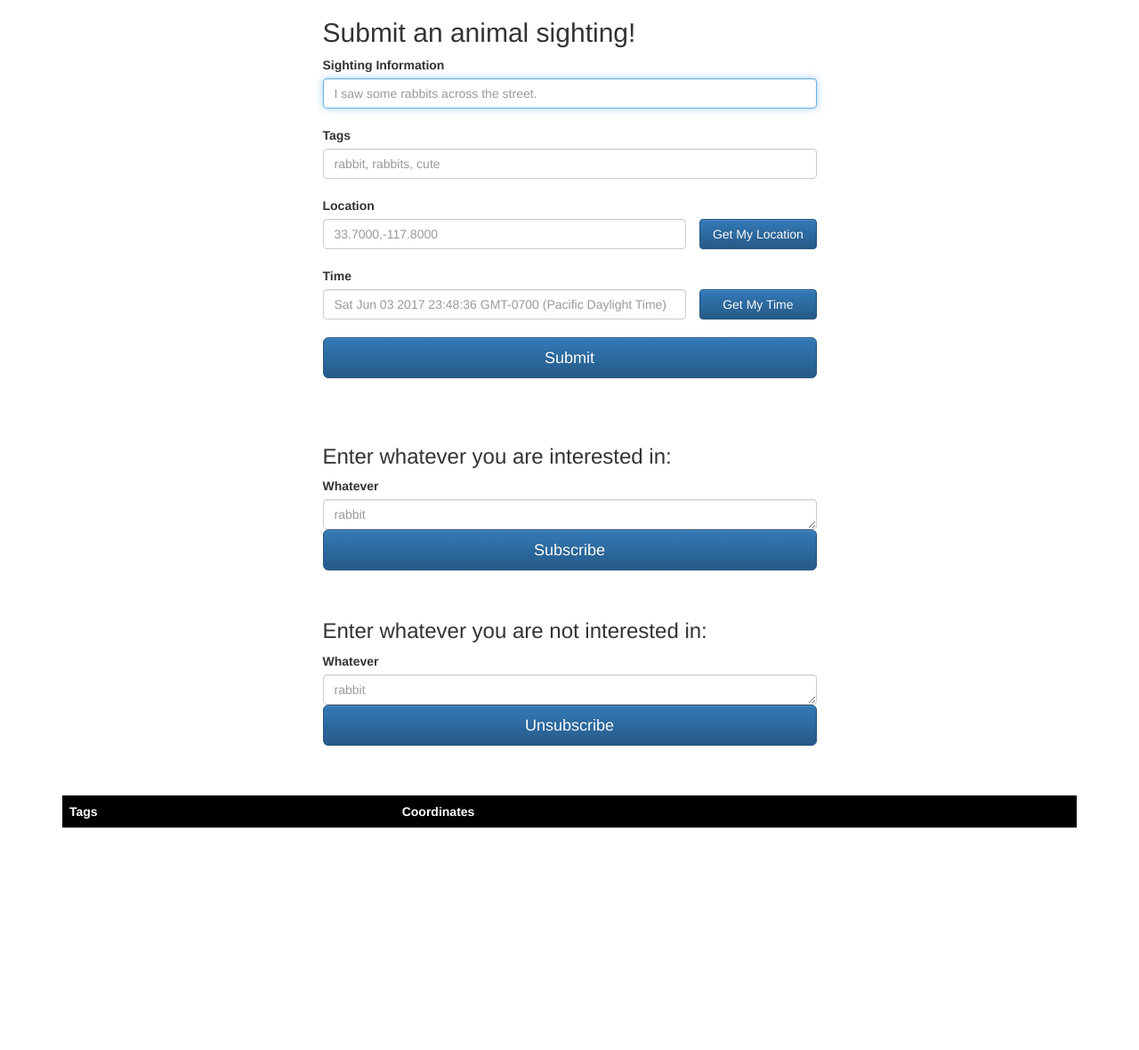
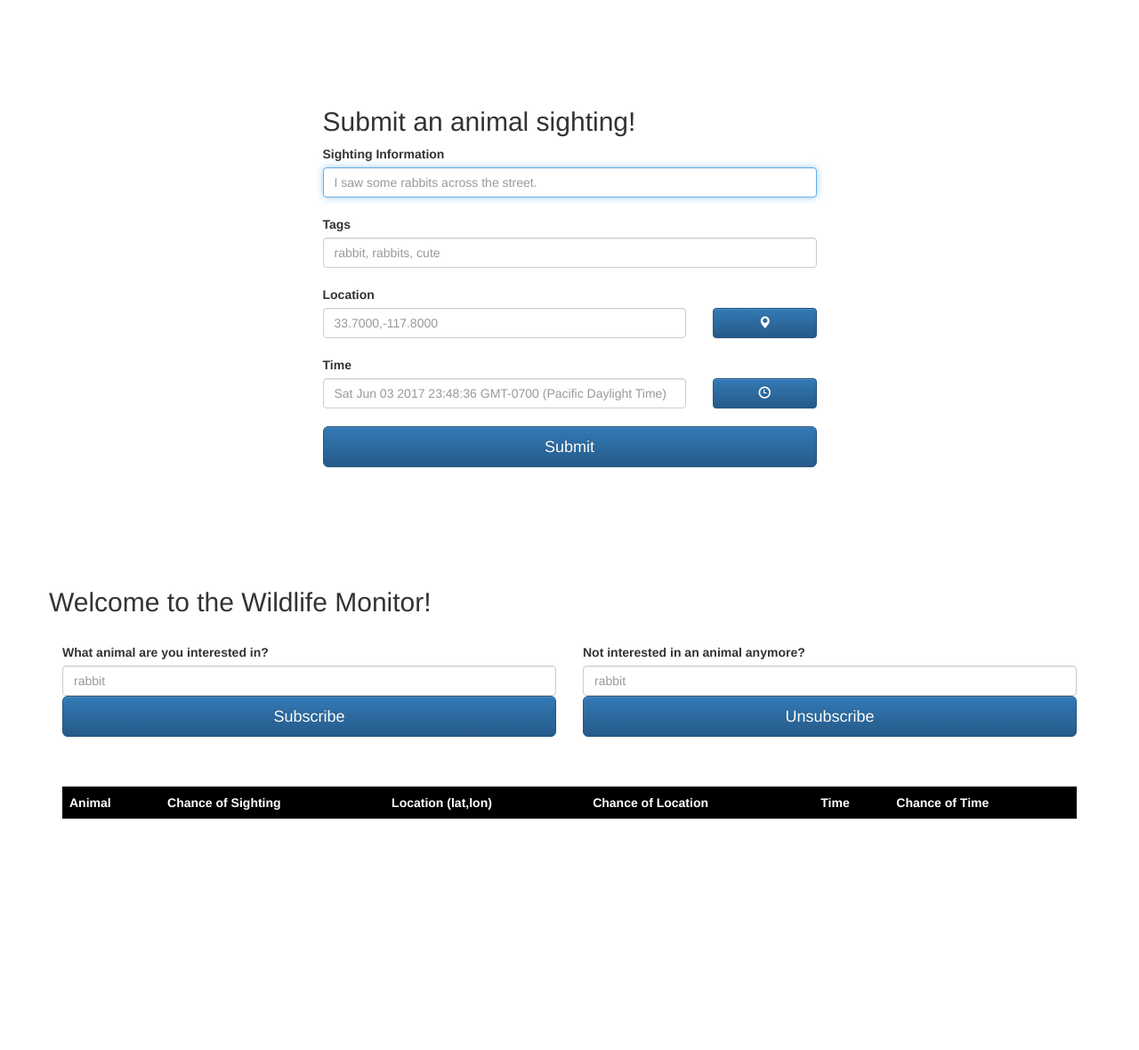
Before and after one commit to ashwinsachar/Habitat-Tracking, a website: page views/form.html in a window 1280 px wide. Shown: the whole page at 89% size. Before the commit the page ends 950 px from the top, so only its background shows below. Drawn offline with nearby package versions, Linux system fonts and the light colour scheme; no server answers.

Commit message:
Improved the UI in form. Fixed some stuff in the relevance filter. Made ... friendlier messages for the console in server. Swapped coordinates to (lat,lon) instead of (lon,lat).

```diff
--- a/views/form.html
+++ b/views/form.html
@@ -30,6 +30,11 @@
 			<div class="row">
 				<div class="col-md-3"></div>
 				<div class="col-md-6">
+					<br/>
+					<br/>
+					<br/>
+					<br/>
+					<br/>
 					<form class="form-group" id="publish" action="" method="post" enctype="application/json">
 						<h2>Submit an animal sighting!</h2>
 						<label for="text">Sighting Information</label>
@@ -43,8 +48,10 @@
 							<div class="col-sm-9">
 								<input type="text" id="coords" name="coords" class="form-control" placeholder="33.7000,-117.8000" required>
 							</div>
-							<div class="col-sm-3 no-left-padding">
-								<button class="btn btn-md btn-primary btn-block" type="button" onclick="getLocation()">Get My Location</button>
+							<div class="col-sm-3">
+								<button class="btn btn-md btn-primary btn-block" type="button" onclick="getLocation()">
+									<span class="glyphicon glyphicon-map-marker"></span>
+								</button>
 							</div>
 						</div>
 						<input type="hidden" id="current_coords" name="current_coords" class="form-control">
@@ -54,11 +61,12 @@
 							<div class="col-sm-9">
 								<input type="text" id="time" name="time" class="form-control " placeholder="Sat Jun 03 2017 23:48:36 GMT-0700 (Pacific Daylight Time)" required>
 							</div>
-							<div class="col-sm-3 no-left-padding">
-								<button class="btn btn-md btn-primary btn-block" type="button" onclick="getTime()">Get My Time</button>
+							<div class="col-sm-3">
+								<button class="btn btn-md btn-primary btn-block" type="button" onclick="getTime()">
+									<span class="glyphicon glyphicon-time"></span>
+								</button>
 							</div>
 						</div>
-
 						<input type="hidden" id="current_time" name="current_time" class="form-control">
 						<br/>
 						<!--
@@ -71,33 +79,61 @@
 					</form>
 					<br/>
 					<br/>
-					<div class="form-group" id="channel" >
-					<h3>Enter whatever you are interested in:</h3>
-						<label for="whatever">Whatever</label>
-					    <textarea id= "channel_name" class="form-control" name="channel_name" placeholder="rabbit" rows="1" cols="70"></textarea>
-					    <button id ="subscribe" class="btn btn-lg btn-primary btn-block" type="button">Subscribe</button>
-				</div>
 					<br/>
-				<div class="form-group" id="channel" >
-					<h3>Enter whatever you are not interested in:</h3>
-						<label for="whatever">Whatever</label>
-					    <textarea id= "channel_name" class="form-control" name="channel_name" placeholder="rabbit" rows="1" cols="70"></textarea>
-					    <button id ="unsubscribe" class="btn btn-lg btn-primary btn-block" type="button">Unsubscribe</button>
-				</div>
+					<br/>
+					<br/>
+
 				</div>
 				<div class="col-md-3">
 				</div>
 
 			</div> <!-- row -->
+		</div>
+		<div class="container">
+			<div class="row">
+				<h2>Welcome to the Wildlife Monitor!</h2>
+				<br/>
+				<div class="col-md-6">
+					<div class="form-group" id="channel" >
+
+							<label for="sub_channel">What animal are you interested in?</label>
+							<input type="text" id= "sub_channel_name" class="form-control" name="channel_name" placeholder="rabbit">
+							<button id ="subscribe" class="btn btn-lg btn-primary btn-block" type="button">Subscribe</button>
+					</div>
+				</div>
+				<div class="col-md-6">
+					<div class="form-group" id="channel" >
+							<label for="unsub_channel">Not interested in an animal anymore?</label>
+							<input type="text" id= "unsub_channel_name" class="form-control" name="channel_name" placeholder="rabbit">
+							<button id ="unsubscribe" class="btn btn-lg btn-primary btn-block" type="button">Unsubscribe</button>
+					</div>
+				</div>
+			</div>
 			<div class="messages">
 				<br/>
 				<br/>
 				<table class="table" style="width:100%;">
 					<tr style="color:white;background:black;">
-							<th>Tags</th>
-							<th>Coordinates</th>
+						<th>Animal</th>
+						<th>Chance of Sighting</th>
+						<th>Location (lat,lon)</th>
+						<th>Chance of Location</th>
+						<th>Time</th>
+						<th>Chance of Time</th>
 					</tr>
 				</table>
+				<br/>
+				<br/>
+				<br/>
+				<br/>
+				<br/>
+				<br/>
+				<br/>
+				<br/>
+				<br/>
+				<br/>
+				<br/>
+				<br/>
 			</div>
 		</div>
 		<script>
@@ -111,7 +147,7 @@
 			$('#publish').submit(function(e){
 				e.preventDefault();
 				getCurrentTime();
-     			var channel = $('#tags').val(); //channel subscription name
+     			//var channel = $('#tags').val(); //channel subscription name
 
      			var data = {
      				text: $('#text').val(),
@@ -129,13 +165,13 @@
 
 			// subscribe to channel
 			$('#subscribe').click(function(){
-				var channel = $('#channel_name').val();
+				var channel = $('#sub_channel_name').val();
 				socket.emit('subscribe', channel);
 			});
 
 			// unsubscribe to channel
 			$('#unsubscribe').click(function(){
-				var channel = $('#channel_name').val();
+				var channel = $('#unsub_channel_name').val();
 				socket.emit('unsubscribe', channel);
 			});
 
@@ -143,9 +179,10 @@
 				console.log('Inside Message received on client side: ' + data);
 
 
-		            var html = "<tr><td>"+  data.text +"</td><td>"+ data.coords +"</td></tr>"
+				var html = "<tr><td>" +  data[0] +"</td><td>"+ data[1] +"</td><td>"+ data[2] +"</td><td>"
+							+ data[3] +"</td><td>"+ data[4] +"</td><td>"+ data[5] +"</td></tr>";
+
 				$('.table').append(html);
-
 			});
 
 
@@ -168,14 +205,13 @@
 				if (navigator.geolocation) {
 					navigator.geolocation.getCurrentPosition(showPosition);
 				} else {
-					//err.innerHTML = "Geolocation is not supported by this browser.";
+					alert("Geolocation is not supported by this browser.");
 				}
 
 				function showPosition(position) {
+					lat = position.coords.latitude;
 					lon = position.coords.longitude;
-					lat = position.coords.latitude;
-					coord.value = lon + ',' + lat;
-					//current_coords.value = lon + ',' + lat;
+					coord.value = lat + ',' + lon;
 				}
 			}
 
@@ -192,16 +228,18 @@
 
 				} else {
 					//err.innerHTML = "Geolocation is not supported by this browser.";
+					alert("Geolocation is not supported by this browser.");
 				}
 
 				function geoSuccess(pos) {
+					current_lat = pos.coords.latitude;
 					current_lon = pos.coords.longitude;
-					current_lat = pos.coords.latitude;
-					current_coords.value = current_lon + ',' + current_lat;
+					current_coords.value = current_lat + ',' + current_lon;
 					//alert(current_lon + "/" + current_lat + " success");
 				}
 				function geoFail(pos) {
-					alert(current_lon + "/" + current_lat + " fail");
+					//alert(current_lat + "/" + current_lon + " fail");
+					alert("Geolocation is not supported by this browser.");
 				}
 			}
 
```
Also changed, not shown: redis-socket-sj.js (+27 -9 lines), relevanceFilt.js (+7 -7 lines). Lines whose indentation alone changed are shown as unchanged.
